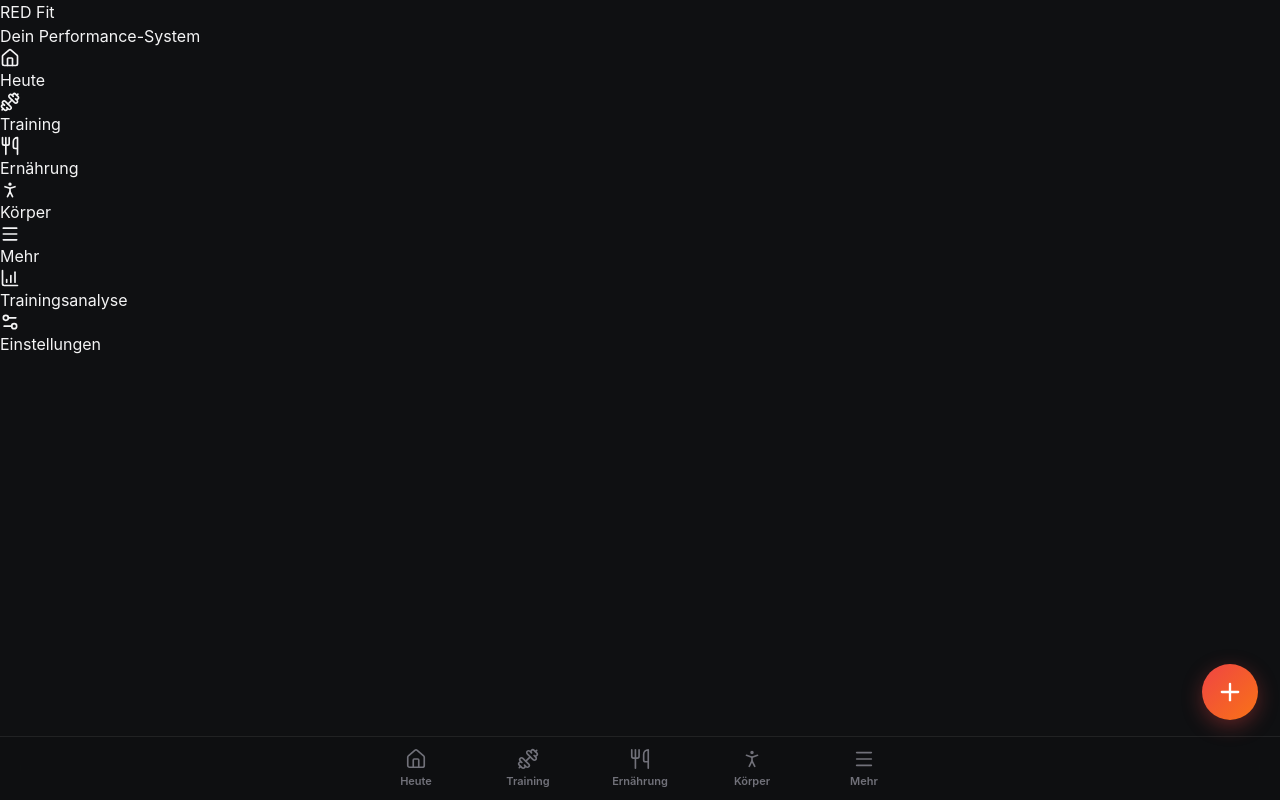
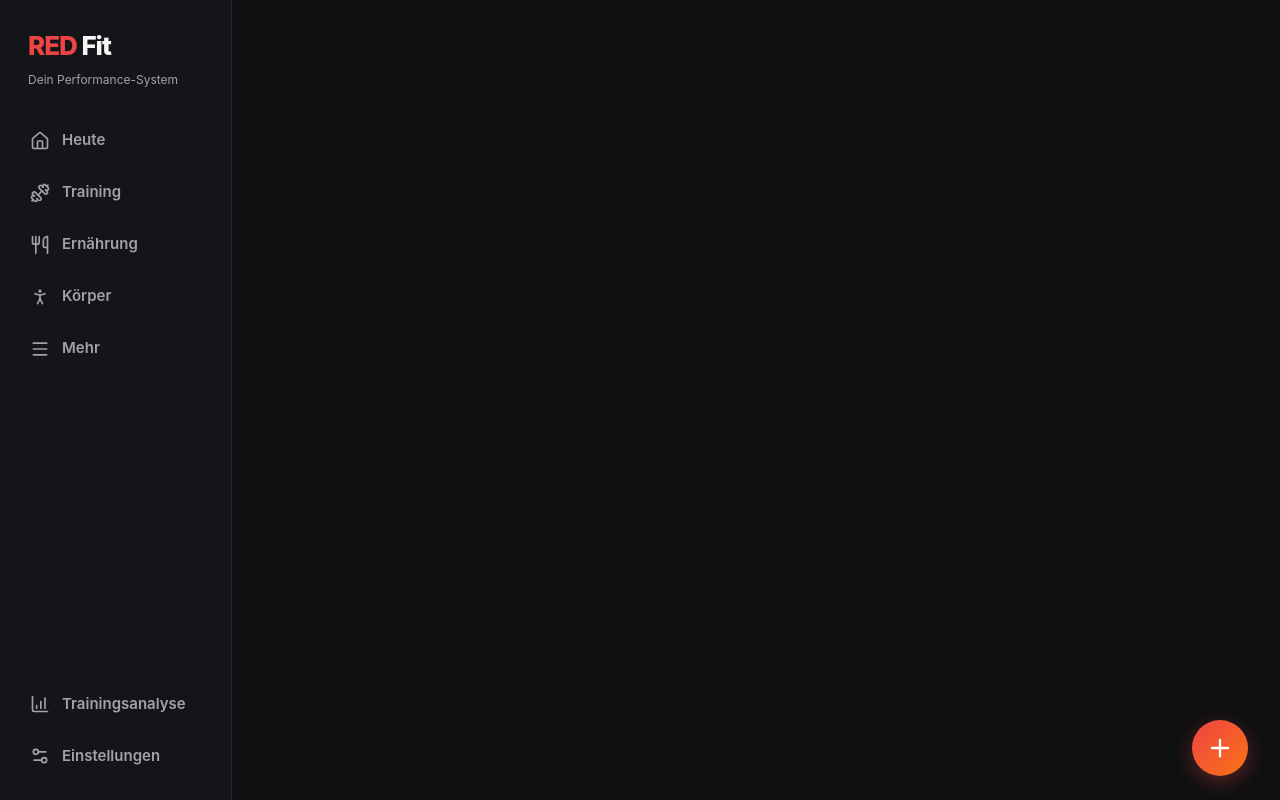
Before and after one commit to Redurbabat/Red-Fit, a React (Vite) app: page / in a window 1280 px wide. Built offline with nearby package versions, Linux system fonts and the light colour scheme.

Commit message:
feat(desktop): responsive RED Fit sidebar and wide-screen content

```diff
--- a/src/styles/mobile.css
+++ b/src/styles/mobile.css
@@ -128,3 +128,100 @@
     padding-top: 32px;
   }
 }
+
+/* Windows/desktop: the same routes use a spacious sidebar layout.
+   iPhone and tablet retain the existing thumb-friendly bottom navigation. */
+.desktop-nav {
+  display: none;
+}
+
+@media (min-width: 1024px) {
+  .app-shell:not(.app-shell--fullscreen) {
+    display: grid;
+    grid-template-columns: 232px minmax(0, 1fr);
+    align-items: start;
+  }
+
+  .desktop-nav {
+    grid-column: 1;
+    position: sticky;
+    top: 0;
+    display: flex;
+    flex-direction: column;
+    gap: 10px;
+    height: 100dvh;
+    min-height: 600px;
+    border-right: 1px solid var(--border-soft);
+    background: var(--bg-soft);
+    padding: 28px 16px 20px;
+  }
+
+  .desktop-nav__brand {
+    color: var(--accent);
+    font-size: 26px;
+    font-weight: 800;
+    line-height: 1.1;
+    letter-spacing: -0.04em;
+    padding: 4px 12px 0;
+  }
+
+  .desktop-nav__brand span {
+    color: var(--text);
+  }
+
+  .desktop-nav__tagline {
+    padding: 0 12px 18px;
+    font-size: 12px;
+    color: var(--text-muted);
+  }
+
+  .desktop-nav__links {
+    display: flex;
+    flex-direction: column;
+    gap: 4px;
+  }
+
+  .desktop-nav__link {
+    display: flex;
+    align-items: center;
+    gap: 12px;
+    min-height: 48px;
+    padding: 0 14px;
+    border-radius: var(--radius-md);
+    color: var(--text-muted);
+    font-size: 15px;
+    font-weight: 600;
+    transition: background 160ms var(--ease), color 160ms var(--ease);
+  }
+
+  .desktop-nav__link:hover {
+    color: var(--text);
+    background: var(--surface-2);
+  }
+
+  .desktop-nav__link[aria-current="page"] {
+    color: var(--accent);
+    background: color-mix(in srgb, var(--accent) 12%, var(--surface));
+  }
+
+  .desktop-nav__spacer { flex: 1; }
+
+  .app-shell:not(.app-shell--fullscreen) .app-shell__content {
+    grid-column: 2;
+    max-width: 1100px;
+    padding: 30px clamp(28px, 4vw, 66px) 90px;
+  }
+
+  .bottom-nav {
+    display: none;
+  }
+
+  .fab {
+    bottom: 24px;
+    right: 32px;
+  }
+
+  .app-shell--fullscreen .app-shell__content {
+    max-width: 780px;
+  }
+}
```
